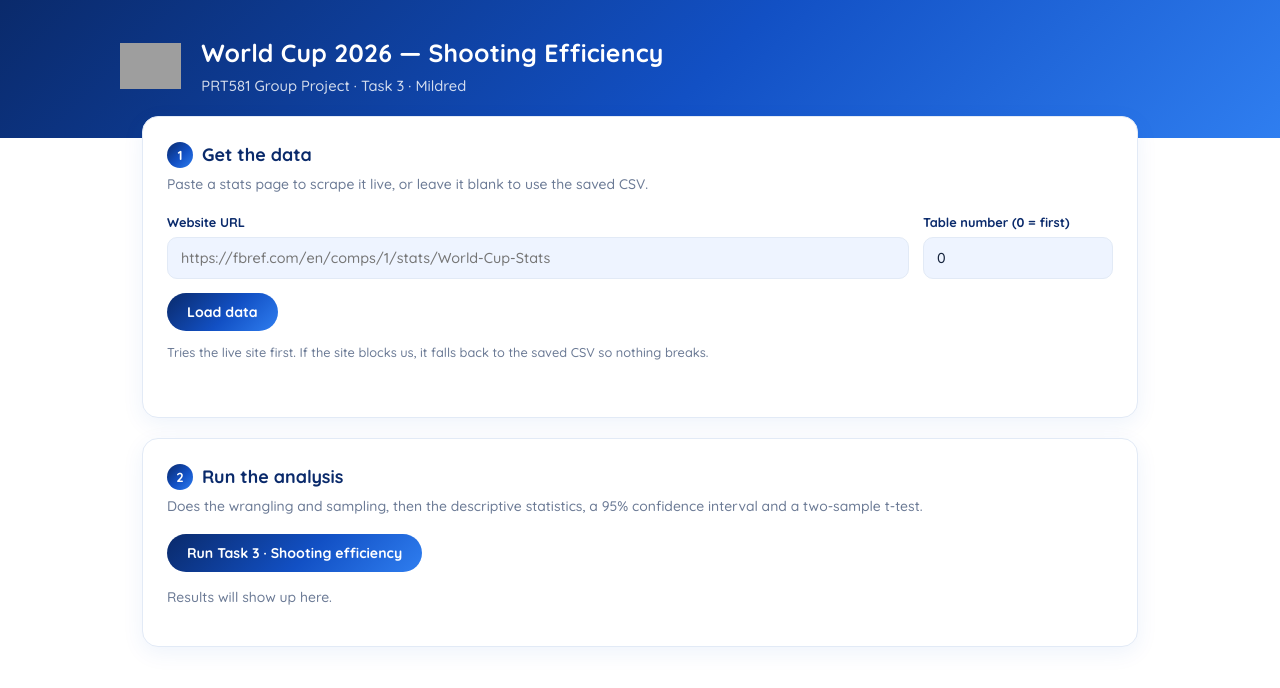
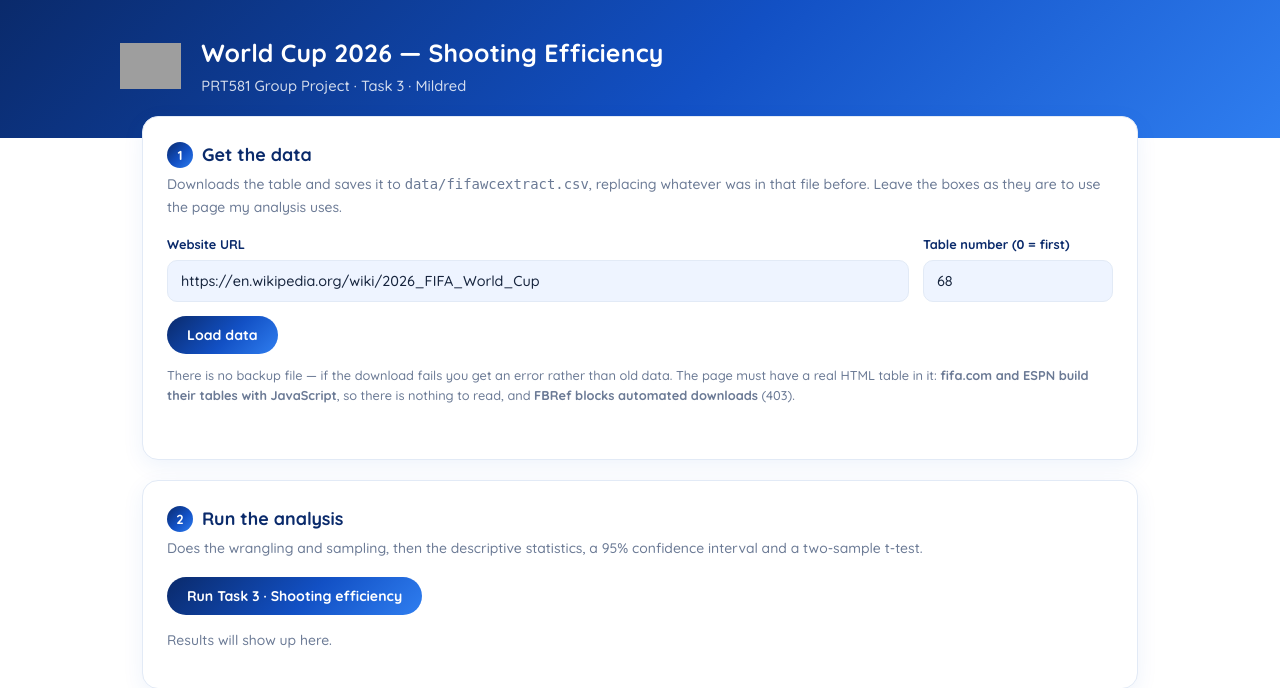
Before and after one commit to Nonmilly/shootinganalysis, a Flask app: page / in a window 1280 px wide. Shown: the top 688 px of the page. Run offline with Flask 3, Linux system fonts and the light colour scheme; grey boxes are pictures that could not be loaded.

Commit message:
Explain why a download failed instead of a generic error
The page still said it would fall back to a saved CSV, which was left
over from before the fallback was removed - so a failed download looked
like a bug rather than an unusable source.

- scraper records the reason a download failed and app.py reports it:
  no HTML table (JavaScript-built pages), 403, 404, bad table number
- page now explains fifa.com/ESPN build tables with JavaScript and
  FBRef blocks automated downloads
- URL and table number boxes default to the working source
- drop the removed csv_fallback key still passed by /api/scrape

```diff
--- a/app.py
+++ b/app.py
@@ -1,11 +1,11 @@
 # app.py
 # Flask app for my part of the WC2026 group project.
-# My task is Task 3 - shooting efficiency.
-# It loads the data (scraped or from the csv) and runs my analysis.
+# My task is Task 3 - scoring efficiency.
+# It downloads the data and runs my analysis.
 # Run with:  python app.py   then open http://127.0.0.1:5000
 
 from flask import Flask, jsonify, render_template, request
-from scraper import get_data
+import scraper
 from tasks import task3_shooting
 
 app = Flask(__name__)
@@ -26,23 +26,29 @@ def api_task():
 @app.route("/api/scrape")
 def api_scrape():
     """
-    Get the data and show it as a table.
-    Pass ?url=... to scrape a site live, otherwise it uses the csv.
+    Download the data, save it to the extract csv, and show it as a table.
+    Pass ?url=... to use a different page. If no url is given it uses the
+    same one my task uses.
     """
-    url = request.args.get("url")  # None if not given -> uses the csv
-    idx = int(request.args.get("table_index", 0))
+    url = request.args.get("url") or task3_shooting.SOURCE["url"]
+    idx = request.args.get("table_index")
+    # if no table number was typed, use the one my task uses
+    idx = int(idx) if idx not in (None, "") else task3_shooting.SOURCE["table_index"]
+
     cfg = {
         "url": url,
         "table_index": idx,
-        "csv_fallback": "data/team_stats.csv",
+        "extract_csv": task3_shooting.SOURCE["extract_csv"],
     }
-    df = get_data(cfg)
+    df = scraper.get_data(cfg)
     if df.empty:
-        return jsonify({"error": "no data could be loaded"}), 500
+        # say WHY it failed, not just that it did
+        return jsonify({"error": scraper.LAST_ERROR or "no data could be loaded"}), 500
 
     # send the columns and the rows so the page can build a table
     return jsonify({
-        "source": url if url else "fallback CSV (data/team_stats.csv)",
+        "source": url,
+        "saved_to": cfg["extract_csv"],
         "rows": len(df),
         "columns": list(df.columns),
         # only send the first 50 rows so the page doesn't get huge
--- a/scraper.py
+++ b/scraper.py
@@ -38,17 +38,39 @@ def full_path(path):
     return path if os.path.isabs(path) else os.path.join(HERE, path)
 
 
+# If a download fails, the reason is stored here so the web page can show
+# something more useful than "it didn't work".
+LAST_ERROR = ""
+
+
 def scrape_tables(url):
     """
     Read every table on a web page into a list of DataFrames.
     read_html() finds the <table> tags for us, so there is nothing to
     take apart by hand.
     """
+    global LAST_ERROR
     try:
+        LAST_ERROR = ""
         return pd.read_html(url, storage_options=BROWSER)
     except Exception as e:
-        # site blocked us, page has no tables, or no internet
-        print("could not scrape:", e)
+        msg = str(e)
+        # work out what actually went wrong so we can say so
+        if "No tables found" in msg:
+            LAST_ERROR = (
+                "that page has no HTML table in it. Sites like fifa.com and "
+                "ESPN build their tables with JavaScript after the page "
+                "loads, so there is nothing for pandas to read. Try a page "
+                "whose table is in the HTML, e.g. Wikipedia."
+            )
+        elif "403" in msg:
+            LAST_ERROR = ("the site blocked the request (403 Forbidden). "
+                          "FBRef does this to stop automated downloads.")
+        elif "404" in msg:
+            LAST_ERROR = "that page does not exist (404) - check the address."
+        else:
+            LAST_ERROR = msg
+        print("could not download:", LAST_ERROR)
         return []
 
 
@@ -94,11 +116,17 @@ def download_to_csv(url, table_index=0, out_csv=EXTRACT):
     Any existing extract is deleted first so nothing old is left behind.
     Returns the path it saved to, or None if the download failed.
     """
+    global LAST_ERROR
     print("downloading:", url)
     tables = scrape_tables(url)
 
     if len(tables) <= table_index:
-        print("no table", table_index, "on that page - nothing downloaded")
+        if tables:
+            # the page had tables, just not the one that was asked for
+            LAST_ERROR = ("that page only has {} tables (numbered 0 to {}), "
+                          "so table {} does not exist.").format(
+                              len(tables), len(tables) - 1, table_index)
+        print("nothing downloaded:", LAST_ERROR)
         return None
 
     df = clean(tables[table_index])
@@ -129,12 +157,14 @@ def get_data(source_config):
           "extract_csv": "data/fifawcextract.csv"
         }
     """
+    global LAST_ERROR
     url = source_config.get("url")
     idx = source_config.get("table_index", 0)
     out = source_config.get("extract_csv", EXTRACT)
 
     if not url:
-        print("no url given - nothing to download")
+        LAST_ERROR = "no website address was given, so there was nothing to download"
+        print(LAST_ERROR)
         return pd.DataFrame()
 
     path = download_to_csv(url, idx, out)
--- a/templates/index.html
+++ b/templates/index.html
@@ -293,16 +293,16 @@
     <!-- SCRAPER SECTION -->
     <div class="card">
       <h2><span class="step">1</span>Get the data</h2>
-      <p class="sub">Paste a stats page to scrape it live, or leave it blank to use the saved CSV.</p>
+      <p class="sub">Downloads the table and saves it to <code>data/fifawcextract.csv</code>, replacing whatever was in that file before. Leave the boxes as they are to use the page my analysis uses.</p>
 
       <div class="field-row">
         <div>
           <label for="url">Website URL</label>
-          <input type="text" id="url" placeholder="https://fbref.com/en/comps/1/stats/World-Cup-Stats">
+          <input type="text" id="url" value="https://en.wikipedia.org/wiki/2026_FIFA_World_Cup">
         </div>
         <div>
           <label for="idx">Table number (0 = first)</label>
-          <input type="text" id="idx" value="0">
+          <input type="text" id="idx" value="68">
         </div>
       </div>
 
@@ -310,7 +310,9 @@
         <button onclick="scrape()">Load data</button>
       </div>
 
-      <p class="note">Tries the live site first. If the site blocks us, it falls back to the saved CSV so nothing breaks.</p>
+      <p class="note">There is no backup file &mdash; if the download fails you get an error rather than old data.
+        The page must have a real HTML table in it: <b>fifa.com and ESPN build their tables with JavaScript</b>,
+        so there is nothing to read, and <b>FBRef blocks automated downloads</b> (403).</p>
       <div id="src" class="src"></div>
       <div id="tableArea"></div>
     </div>
```
